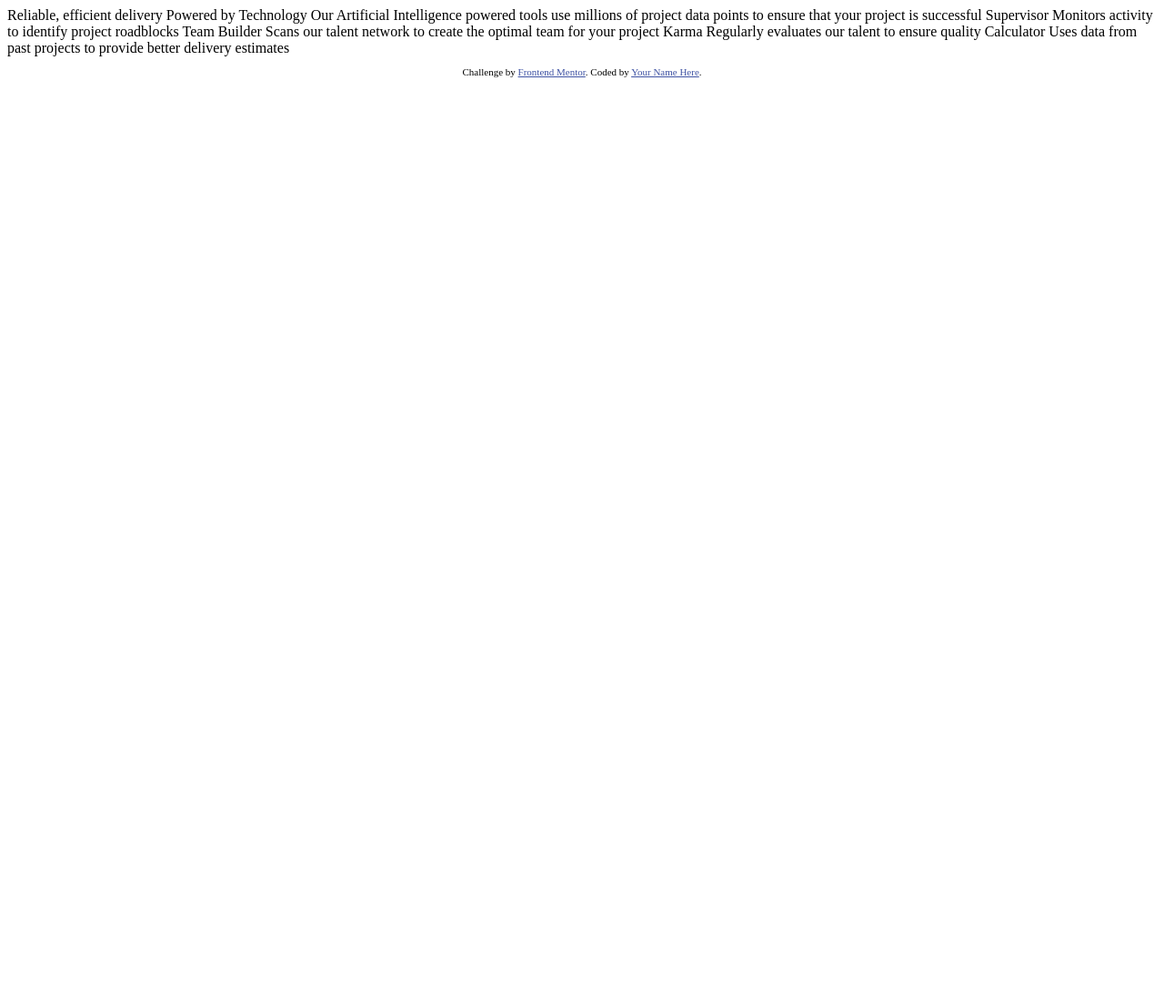
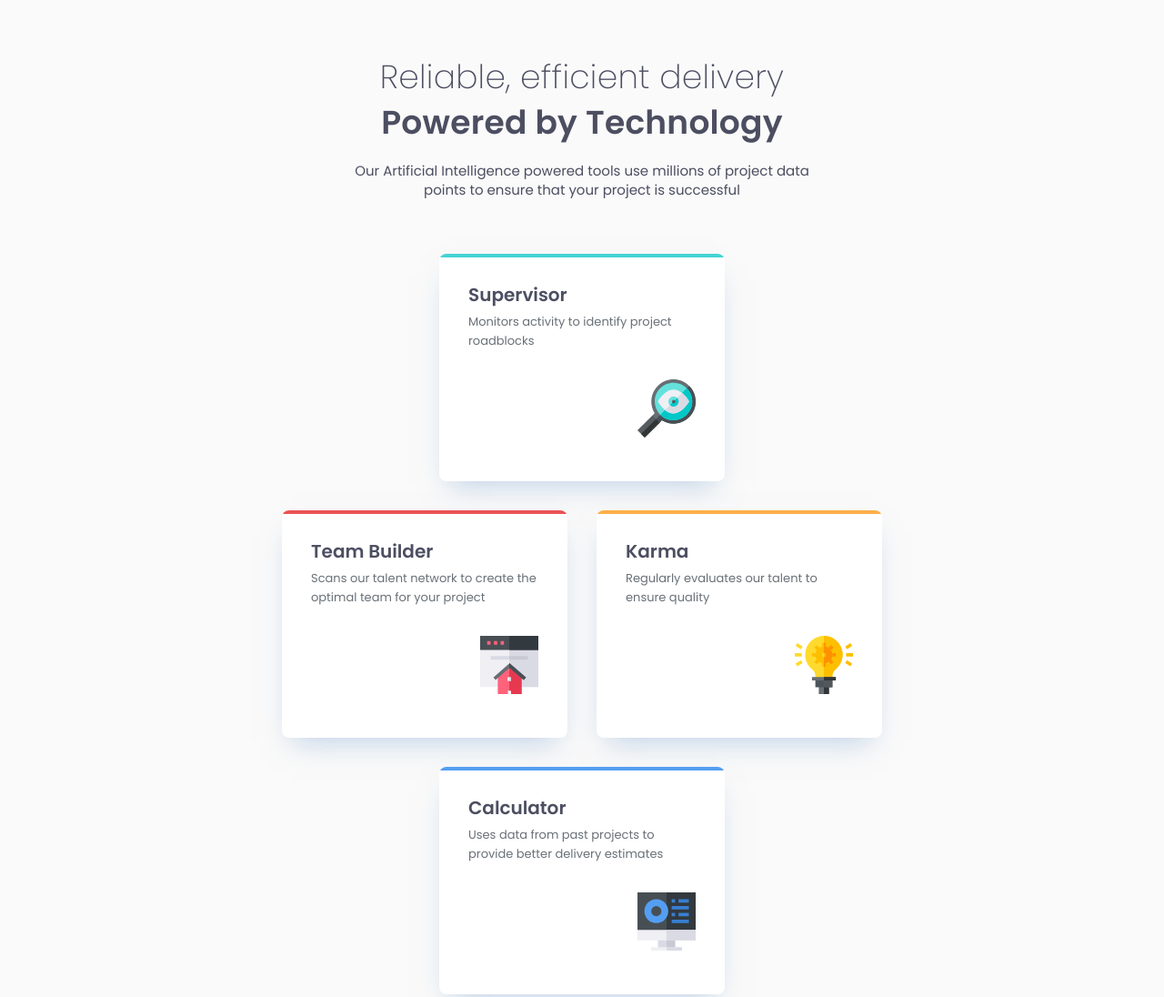
Before and after one commit to lenny131/four-card-feature-section, a plain HTML site: page index.html in a window 1280 px wide. Shown: the top 1096 px of the page at 91% size. Before the commit the page ends 800 px from the top, so only its background shows below. Drawn offline with Linux system fonts and the light colour scheme.

Commit message:
Ready for production

```diff
--- a/index.html
+++ b/index.html
@@ -1,45 +1,74 @@
 <!DOCTYPE html>
 <html lang="en">
+
 <head>
     <meta charset="UTF-8">
-  <meta name="viewport" content="width=device-width, initial-scale=1.0"> <!-- displays site properly based on user's device -->
+    <meta name="viewport" content="width=device-width, initial-scale=1.0">
+    <!-- displays site properly based on user's device -->
 
     <link rel="icon" type="image/png" sizes="32x32" href="./images/favicon-32x32.png">
+    <link rel="preconnect" href="https://fonts.googleapis.com">
+    <link rel="preconnect" href="https://fonts.gstatic.com" crossorigin>
+    <link href="https://fonts.googleapis.com/css2?family=Poppins:ital,wght@0,100;0,200;0,300;0,400;0,500;0,600;0,700;0,800;0,900;1,100;1,200;1,300;1,400;1,500;1,600;1,700;1,800;1,900&display=swap" rel="stylesheet">
+    <link rel="stylesheet" href="css/index.css">
 
     <title>Frontend Mentor | Four card feature section</title>
+</head>
 
-  <!-- Feel free to remove these styles or customise in your own stylesheet 👍 -->
-  <style>
-    .attribution { font-size: 11px; text-align: center; }
-    .attribution a { color: hsl(228, 45%, 44%); }
-  </style>
-</head>
 <body>
-
-  Reliable, efficient delivery
-  Powered by Technology
-
+    <main>
+        <section class="title-wrapper">
+            <div class="title">
+                <p class="title-light">Reliable, efficient delivery</p>
+                <h1 class="title-heavy">Powered by Technology</h1>
+            </div>
+            <p class="title-description">
                 Our Artificial Intelligence powered tools use millions of project data points
                 to ensure that your project is successful
-
-  Supervisor
-  Monitors activity to identify project roadblocks
-
-  Team Builder
-  Scans our talent network to create the optimal team for your project
-
-  Karma
-  Regularly evaluates our talent to ensure quality
-
-  Calculator
-  Uses data from past projects to provide better delivery estimates
-
+            </p>
+        </section>
+        <section class="card-wrapper">
+            <article class="card">
+                <div class="card-border"></div>
+                <div class="card-title">
+                    <h1>Supervisor</h1>
+                    <p>Monitors activity to identify project roadblocks</p>
+                </div>
+                <img src="images/icon-supervisor.svg" alt="Magnifying Glass" width="64" height="64" />
+            </article>
+            <article class="card">
+                <div class="card-border"></div>
+                <div class="card-title">
+                    <h1>Team Builder</h1>
+                    <p>Scans our talent network to create the optimal team for your project</p>
+                </div>
+                <img src="images/icon-team-builder.svg" alt="Homepage" width="64" height="64" />
+            </article>
+            <article class="card">
+                <div class="card-border"></div>
+                <div class="card-title">
+                    <h1>Karma</h1>
+                    <p>Regularly evaluates our talent to ensure quality</p>
+                </div>
+                <img src="images/icon-karma.svg" alt="Lightbulb" width="64" height="64" />
+            </article>
+            <article class="card">
+                <div class="card-border"></div>
+                <div class="card-title">
+                    <h1>Calculator</h1>
+                    <p>Uses data from past projects to provide better delivery estimates</p>
+                </div>
+                <img src="images/icon-calculator.svg" alt="Computer Monitor" width="64" height="64" />
+            </article>
+        </section>
+    </main>
 
     <footer>
         <p class="attribution">
             Challenge by <a href="https://www.frontendmentor.io?ref=challenge" target="_blank">Frontend Mentor</a>.
-      Coded by <a href="#">Your Name Here</a>.
+            Coded by <a href="https://www.frontendmentor.io/profile/lenny131">Leonard Cohen</a>.
         </p>
     </footer>
 </body>
+
 </html>
--- /dev/null
+++ b/scss/_presets.scss
@@ -0,0 +1,85 @@
+// Colors
+
+$grey-500: hsl(234, 12%, 34%);
+$grey-400: hsl(212, 6%, 44%);
+$white: hsl(0, 0%, 100%);
+$red: hsl(0, 78%, 62%);
+$cyan: hsl(180, 62%, 55%);
+$blue: hsl(212, 86%, 64%);
+$orange: hsl(34, 97%, 64%);
+$off-white: hsl(0, 0%, 98%);
+
+// Typography
+
+@mixin _poppins-extra-light {
+    font-family: "Poppins", sans-serif;
+    font-weight: 200;
+    font-style: normal;
+}
+
+@mixin _poppins-regular {
+    font-family: "Poppins", sans-serif;
+    font-weight: 400;
+    font-style: normal;
+}
+
+@mixin _poppins-semibold {
+    font-family: "Poppins", sans-serif;
+    font-weight: 600;
+    font-style: normal;
+}
+
+@mixin text-preset-1 {
+    @include _poppins-semibold;
+    font-size: 2.25rem;
+    line-height: 140%;
+    letter-spacing: 0.015625rem;
+}
+
+@mixin text-preset-1-mobile {
+    @include text-preset-1;
+    font-size: 1.5rem;
+}
+
+@mixin text-preset-2 {
+    @include _poppins-extra-light;
+    font-size: 2.25rem;
+    line-height: 140%;
+    letter-spacing: 0.015625rem;
+}
+
+@mixin text-preset-2-mobile {
+    @include text-preset-2;
+    font-size: 1.5rem;
+}
+
+@mixin text-preset-3 {
+    @include _poppins-semibold;
+    font-size: 1.25rem;
+    line-height: 135%;
+    letter-spacing: 0;
+}
+
+@mixin text-preset-4 {
+    @include _poppins-regular;
+    font-size: 0.9375rem;
+    line-height: 140%;
+    letter-spacing: 0;
+}
+
+@mixin text-preset-5 {
+    @include _poppins-regular;
+    font-size: 0.8125rem;
+    line-height: 160%;
+    letter-spacing: 0;
+}
+
+// Spacing
+
+$spacing-750: 3.75rem;
+$spacing-500: 2.5rem;
+$spacing-400: 2rem;
+$spacing-300: 1.5rem;
+$spacing-200: 1rem;
+$spacing-100: 0.5rem;
+$spacing-75: 0.375rem;
--- /dev/null
+++ b/scss/index.scss
@@ -0,0 +1,189 @@
+@use "presets";
+
+* {
+    margin: 0;
+    padding: 0;
+    box-sizing: border-box;
+}
+
+body {
+    background-color: presets.$off-white;
+}
+
+main {
+    padding-block: presets.$spacing-750;
+    padding-inline: presets.$spacing-400;
+    display: flex;
+    flex-direction: column;
+    gap: presets.$spacing-750;
+}
+
+.title-wrapper {
+    display: flex;
+    flex-direction: column;
+    gap: presets.$spacing-200;
+    text-align: center;
+}
+
+.title-light {
+    @include presets.text-preset-2-mobile;
+    color: presets.$grey-500;
+}
+
+.title-heavy {
+    @include presets.text-preset-1-mobile;
+    color: presets.$grey-500;
+}
+
+.title-description {
+    @include presets.text-preset-4;
+    color: presets.$grey-500;
+    max-inline-size: 55ch;
+    margin-inline: auto;
+}
+
+.card-wrapper {
+    display: grid;
+    grid-template-columns: auto;
+    grid-template-rows: auto auto auto auto;
+    gap: presets.$spacing-400;
+    justify-items: center;
+
+    .card {
+        background-color: presets.$white;
+        border-radius: 0.5rem;
+        box-shadow: 0rem 0.9375rem 1.875rem -0.6875rem hsla(213, 47%, 67%, 50%);
+        position: relative;
+        overflow: hidden;
+        width: 19.625rem;
+        height: 15.625rem;
+        padding: presets.$spacing-400;
+        display: flex;
+        flex-direction: column;
+        gap: presets.$spacing-400;
+
+        .card-border {
+            position: absolute;
+            inset-block-start: 0;
+            inset-inline-start: 0;
+            width: 100%;
+            height: 0.25rem;
+        }
+
+        .card-title {
+            display: flex;
+            flex-direction: column;
+            gap: presets.$spacing-75;
+        }
+
+        h1 {
+           @include presets.text-preset-3;
+           color: presets.$grey-500;
+        }
+
+        p {
+            @include presets.text-preset-5;
+            color: presets.$grey-400;
+        }
+
+        img {
+            align-self: flex-end;
+        }
+    }
+
+    :nth-child(1 of .card) {
+        .card-border {
+            background-color: presets.$cyan;
+        }
+    }
+
+    :nth-child(2 of .card) {
+        .card-border {
+            background-color: presets.$red;
+        }
+    }
+
+    :nth-child(3 of .card) {
+        .card-border {
+            background-color: presets.$orange;
+        }
+    }
+
+    :nth-child(4 of .card) {
+        .card-border {
+            background-color: presets.$blue;
+        }
+    }
+}
+
+.attribution {
+    @include presets.text-preset-5;
+    color: presets.$grey-500;
+    text-align: center;
+    color: hsl(228, 45%, 44%);
+}
+
+@media (min-width: 48rem) {
+    .title-light {
+        @include presets.text-preset-2;
+    }
+
+    .title-heavy {
+        @include presets.text-preset-1;
+    }
+
+    .card-wrapper {
+        grid-template-columns: auto auto;
+        grid-template-rows: auto auto auto;
+
+        :nth-child(1 of .card) {
+            grid-column: auto / span 2;
+        }
+
+        :nth-child(2 of .card) {
+            justify-self: end;
+        }
+
+        :nth-child(3 of .card) {
+            justify-self: start;
+        }
+
+        :nth-child(4 of .card) {
+            grid-column: auto / span 2;
+        }
+    }
+}
+
+@media (min-width: 90rem) {
+   .card-wrapper {
+        grid-template-columns: 1fr auto 1fr;
+        grid-template-rows: auto auto;
+        grid-auto-flow: column;
+
+        .card {
+            width: 21.875rem;
+        }
+
+        :nth-child(1 of .card) {
+            grid-column: auto / auto;
+            grid-row: auto / span 2;
+            align-self: center;
+            justify-self: end;
+        }
+
+        :nth-child(2 of .card) {
+            justify-self: auto;
+        }
+
+        :nth-child(3 of .card) {
+            justify-self: auto;
+        }
+
+        :nth-child(4 of .card) {
+            grid-column: auto / auto;
+            grid-row: auto / span 2;
+            align-self: center;
+            justify-self: start;
+        }
+    }
+}
```
Also changed, not shown: css/index.css (added), screenshot.png (added), 2 other files. Lines whose indentation alone changed are shown as unchanged.
